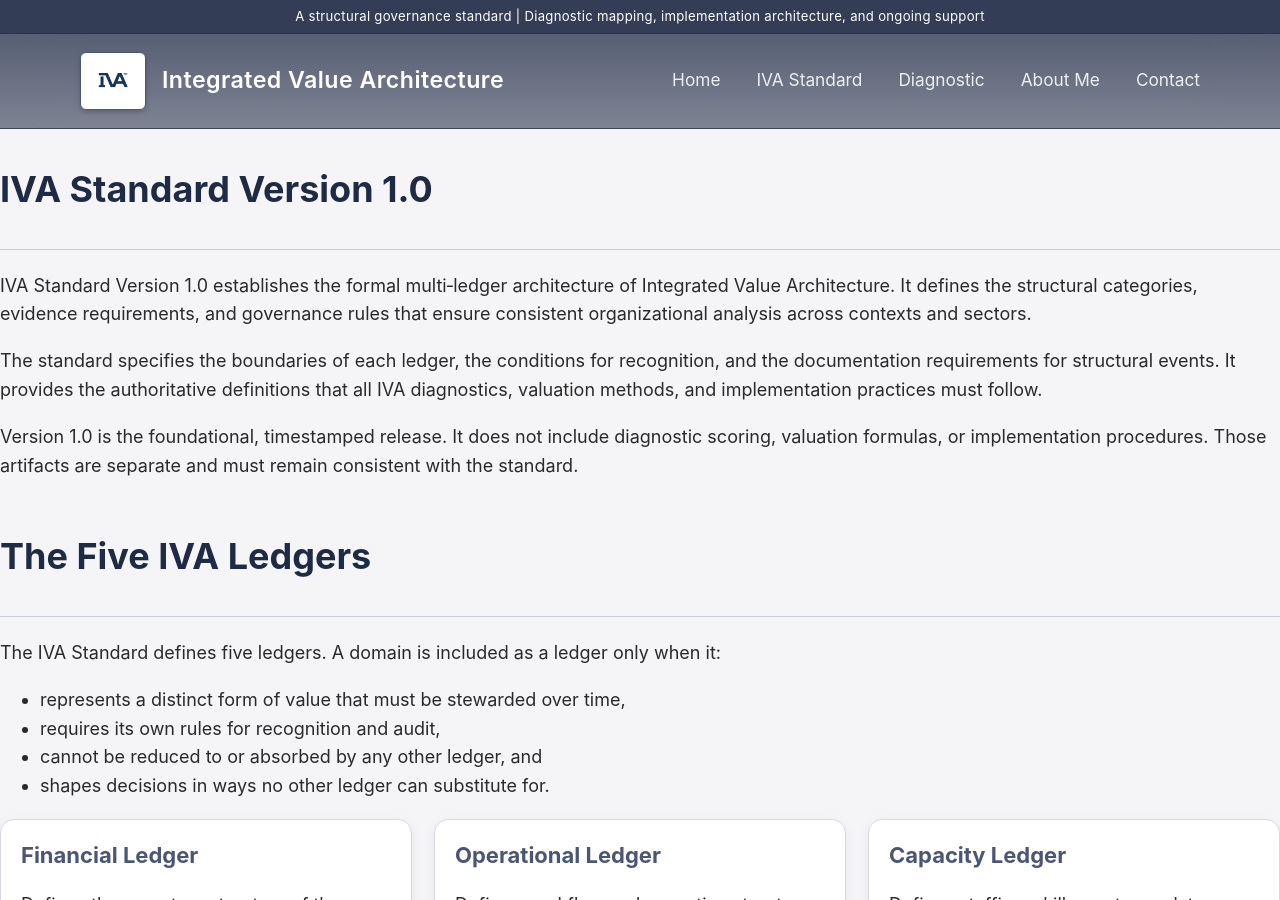
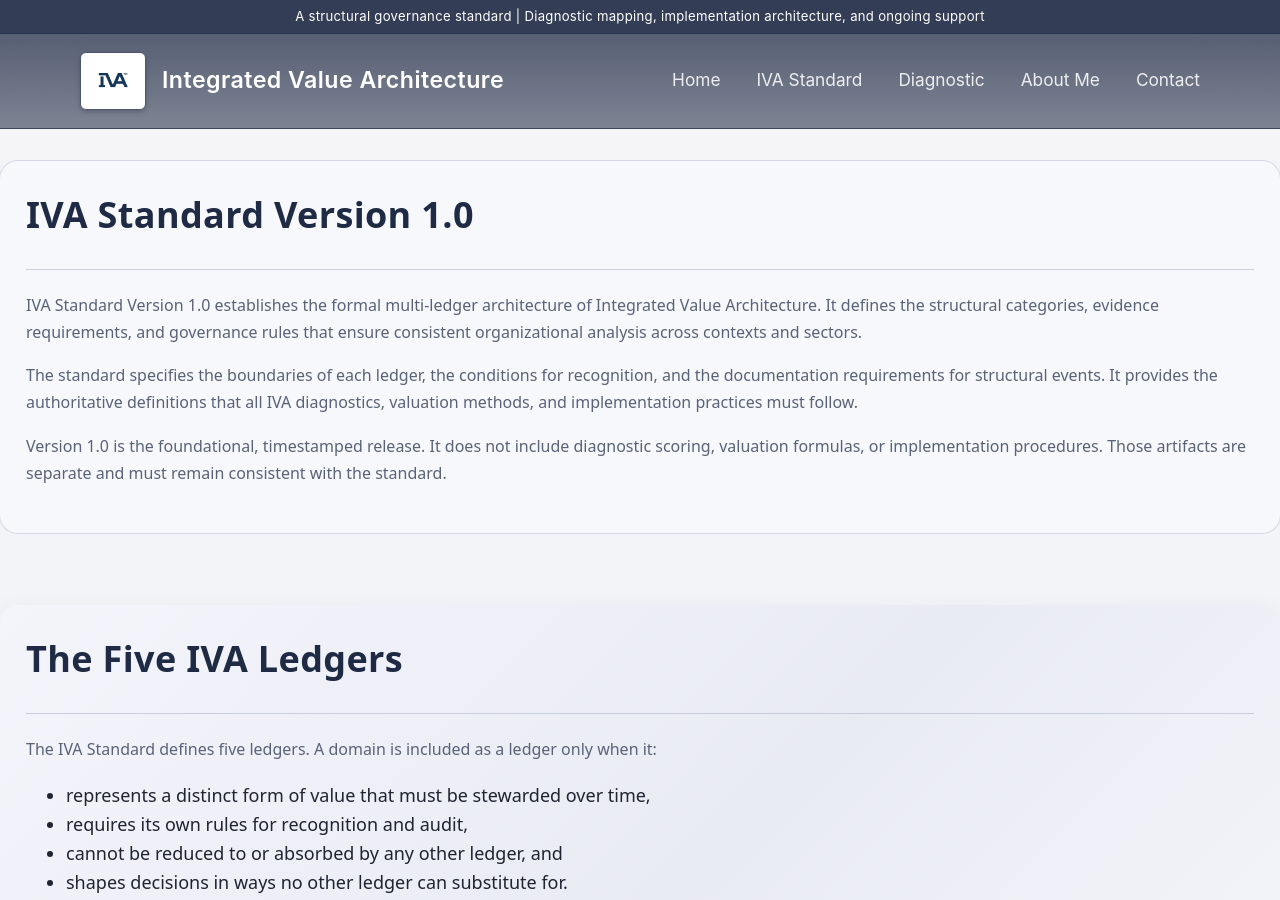
Before and after one commit to efost7873/integratedvaluearchitecture.com, a Jekyll site: the page built from standard.html, in a window 1280 px wide and 900 px high. Built offline with Jekyll 4.4.1, drawn with Linux system fonts in a browser that asks for light colours.

Commit message:
Update standard.html

```diff
--- a/standard.html
+++ b/standard.html
@@ -5,10 +5,10 @@
 seo_description: The IVA Standard defines the multi‑ledger governance architecture of Integrated Value Architecture, establishing structural categories, evidence expectations, and rules for organizational analysis.
 ---
 
-<main>
+<main class="iva-page">
 
-  <!-- INTRODUCTION -->
-  <section>
+  <!-- INTRODUCTION BLOCK -->
+  <section class="iva-band-soft">
     <div class="section-header">
       <h1>IVA Standard Version 1.0</h1>
     </div>
@@ -20,8 +20,8 @@
     <p>Version 1.0 is the foundational, timestamped release. It does not include diagnostic scoring, valuation formulas, or implementation procedures. Those artifacts are separate and must remain consistent with the standard.</p>
   </section>
 
-  <!-- LEDGERS -->
-  <section>
+  <!-- LEDGER BLOCK -->
+  <section class="iva-band-strong">
     <div class="section-header">
       <h1>The Five IVA Ledgers</h1>
     </div>
@@ -65,8 +65,8 @@
     </div>
   </section>
 
-  <!-- SCOPE -->
-  <section>
+  <!-- SCOPE BLOCK -->
+  <section class="iva-band-soft">
     <div class="section-header">
       <h1>Scope of the Standard</h1>
     </div>
@@ -86,8 +86,8 @@
     <p>The standard does not define diagnostic scoring, valuation logic, or implementation methods. These are separate artifacts that must remain consistent with the standard.</p>
   </section>
 
-  <!-- DOWNLOAD -->
-  <section>
+  <!-- DOWNLOAD BLOCK -->
+  <section class="iva-band-strong">
     <a href="https://drive.google.com/file/d/1Tsmfv-jI7JOiiAwMoH5R-mpIQsYnrk3m/view?usp=drive_link"
        class="card"
        style="display: inline-block; padding: 16px 24px; background: #1F2A44; color: white; border-radius: 6px; text-decoration: none; font-size: 18px;">
@@ -95,8 +95,8 @@
     </a>
   </section>
 
-  <!-- META -->
-  <section>
+  <!-- META BLOCK -->
+  <section class="iva-band-soft">
     <p><strong>Published:</strong> January 2026</p>
     <p><strong>Author:</strong> Evan M. Foster</p>
   </section>
```
